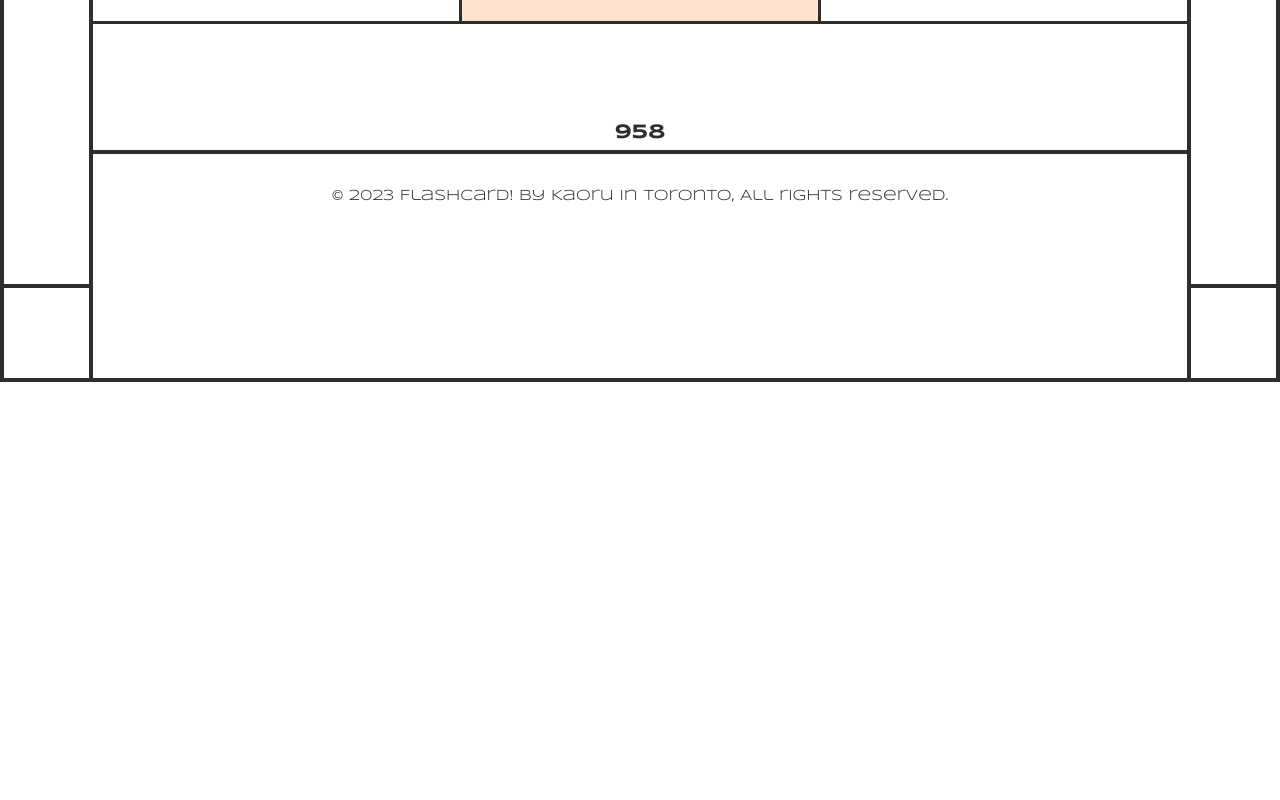
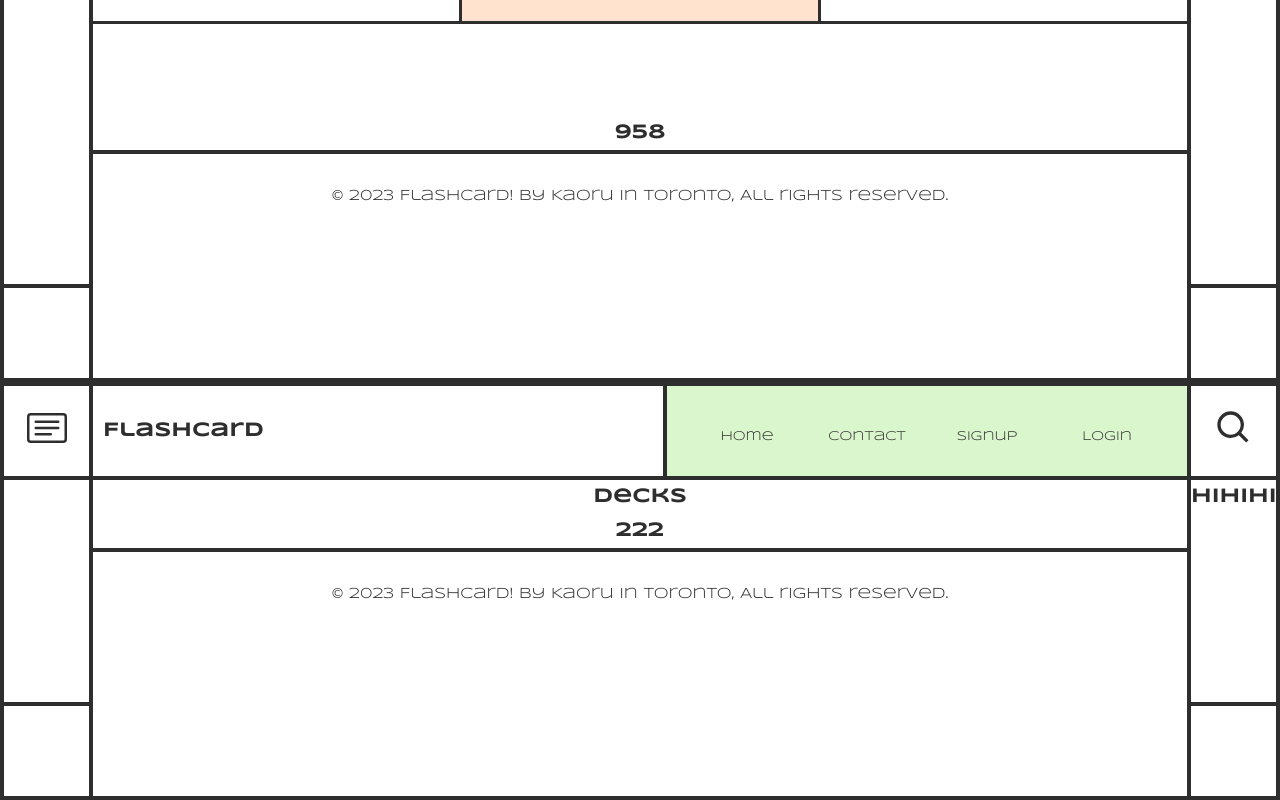
Before and after one commit to CarlSmoky/flashcard_client, a React (Create React App) app: page / in a window 1280 px wide. Shown: the part 772-1572 px from the top of the page. Before the commit the page ends 1154 px from the top, so only its background shows below. Built offline with nearby package versions, Linux system fonts and the light colour scheme.

Commit message:
Add decks

```diff
--- a/src/App.jsx
+++ b/src/App.jsx
@@ -1,5 +1,6 @@
 import GlobalStyles from "./global-style"
 import Home from "./pages/Home"
+import DeckList from "./pages/DeckList";
 
 const App = () => {
 
@@ -7,6 +8,7 @@ const App = () => {
     <div className="App">
       <GlobalStyles/>
       <Home content='menu'/>
+      <DeckList content='decks'/>
     </div>
   );
 }
```
